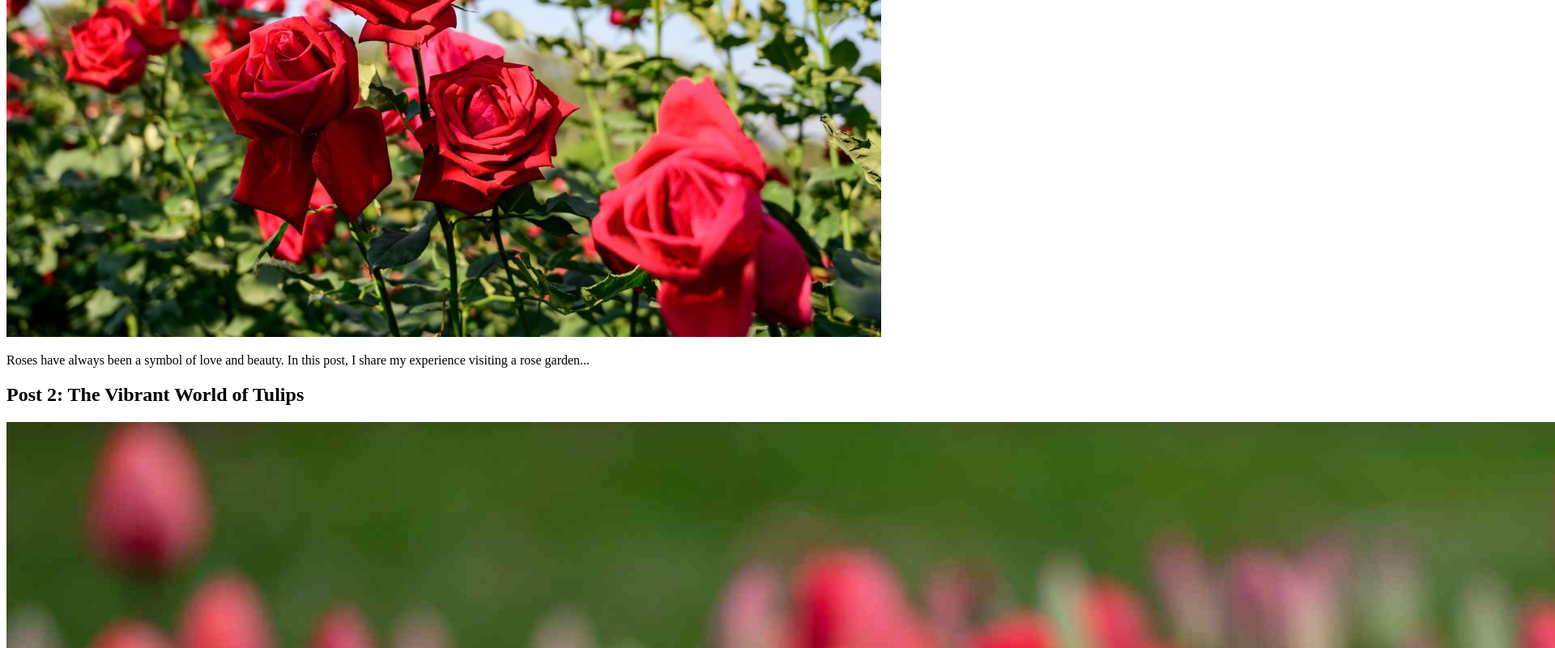
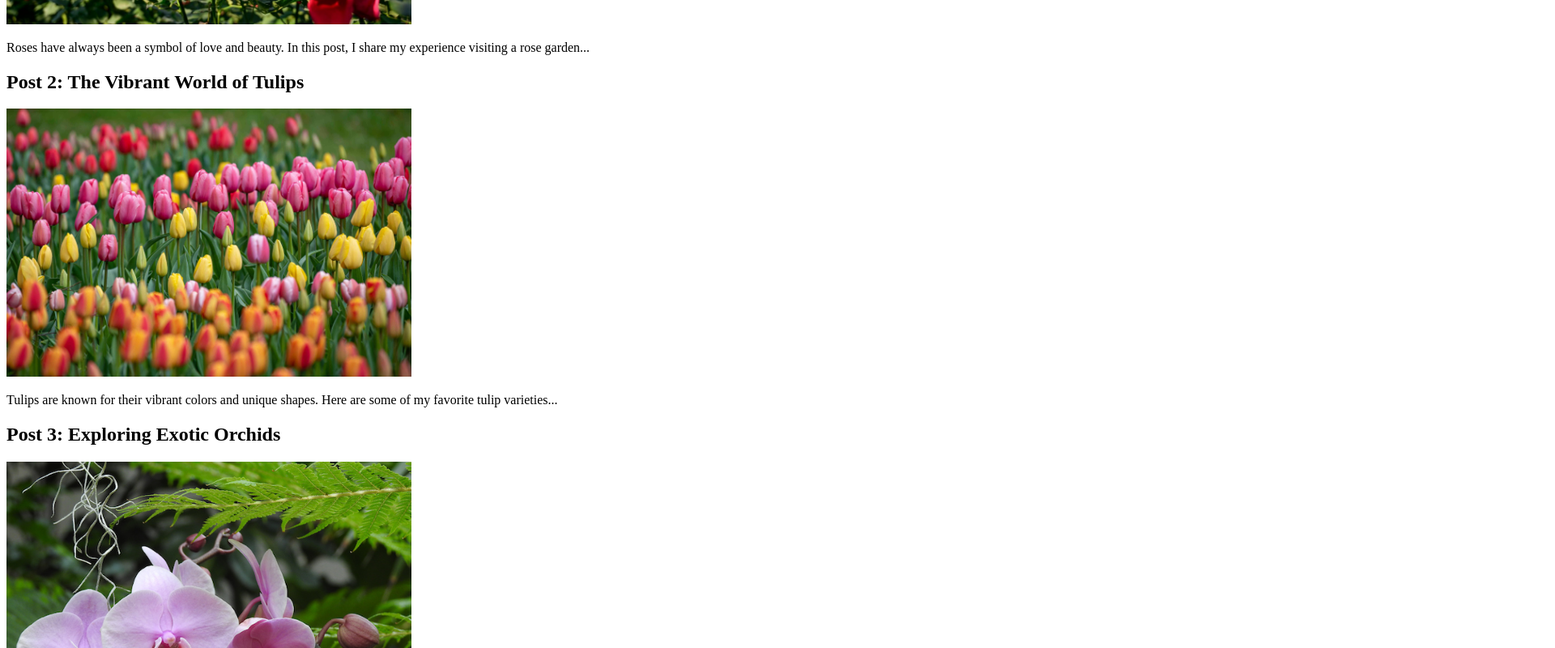
Before and after one commit to hieuletrung/webdev_project1, a plain HTML site: page index.html in a window 1280 px wide. Shown: the part 500-1300 px from the top of the page at 81% size, 1920 px wide, since content can reach past the window. Drawn offline with Linux system fonts and the light colour scheme.

Commit message:
Update image width.

```diff
--- a/index.html
+++ b/index.html
@@ -17,23 +17,23 @@
   <main>
     <article>
         <h2>Post 1: Discovering the Beauty of Roses</h2>
-        <img src="images/rose.jpg" alt="Roses">
+        <img src="images/rose.jpg" alt="Roses" width="500px">
         <p>Roses have always been a symbol of love and beauty. In this post, I share my experience visiting a rose garden...</p>
       </article>
       <article>
         <h2>Post 2: The Vibrant World of Tulips</h2>
-        <img src="images/tulips.jpg" alt="Tulips">
+        <img src="images/tulips.jpg" alt="Tulips" width="500px">
         <p>Tulips are known for their vibrant colors and unique shapes. Here are some of my favorite tulip varieties...</p>
       </article>
       <article>
         <h2>Post 3: Exploring Exotic Orchids</h2>
-        <img src="images/orchilds.jpg" alt="Orchids">
+        <img src="images/orchilds.jpg" alt="Orchids" width="500px">
         <p>Orchids are fascinating flowers with intricate designs. In this post, I delve into the world of exotic orchids...</p>
       </article>
       <article>
         <h2>Post 4: Flower Arrangement Techniques</h2>
         <video controls>
-          <source src="https://youtu.be/qZOP4ZPkIAU?si=2Cz-Ysfx8MmmFG9J" type="video/mp4">
+          <source src="https://youtu.be/qZOP4ZPkIAU?si=2Cz-Ysfx8MmmFG9J" type="video/mp4" width="500px">
           Your browser does not support the video tag.
         </video>
         <p>Watch this video to learn some amazing flower arrangement techniques...</p>
```
